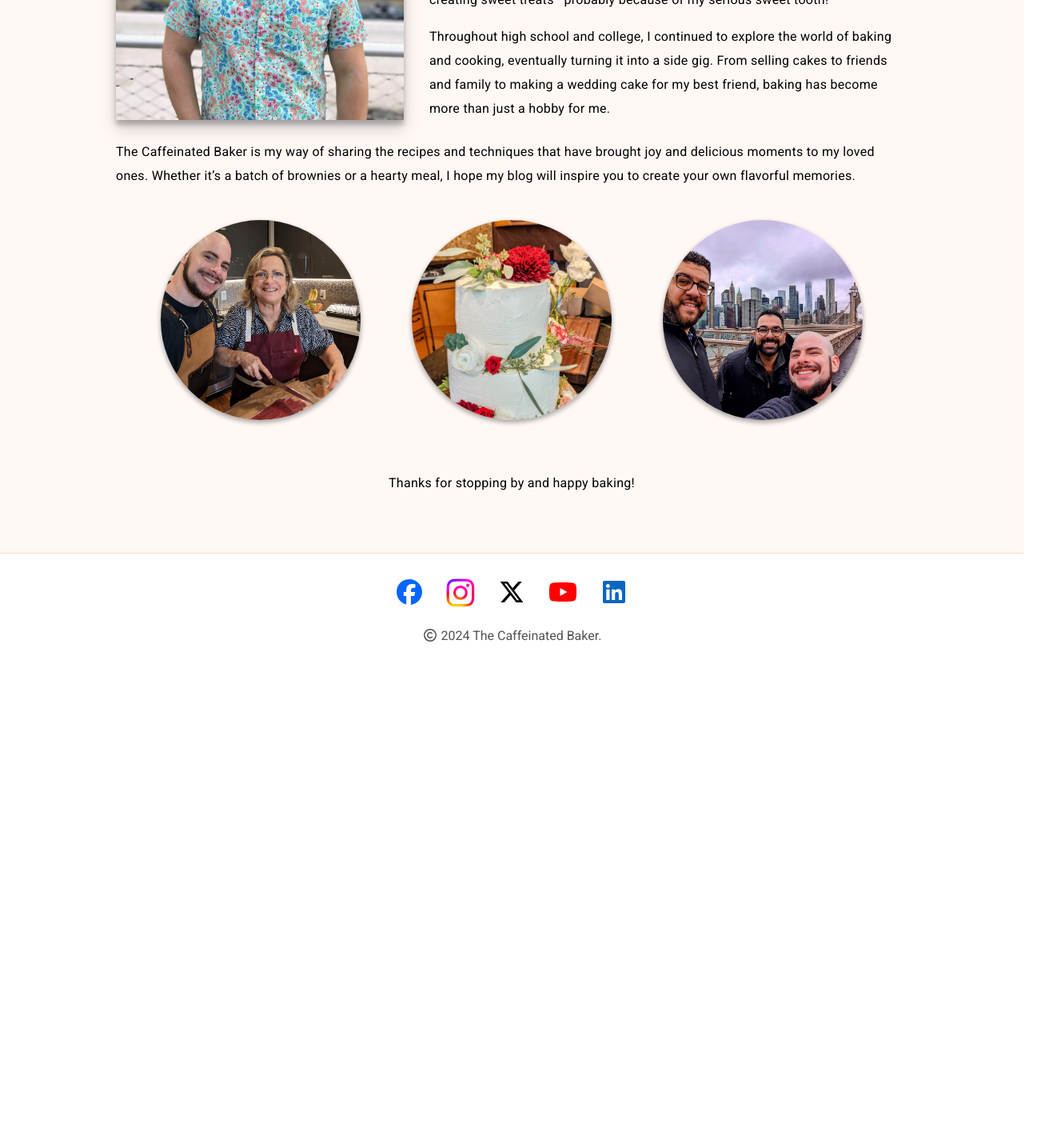
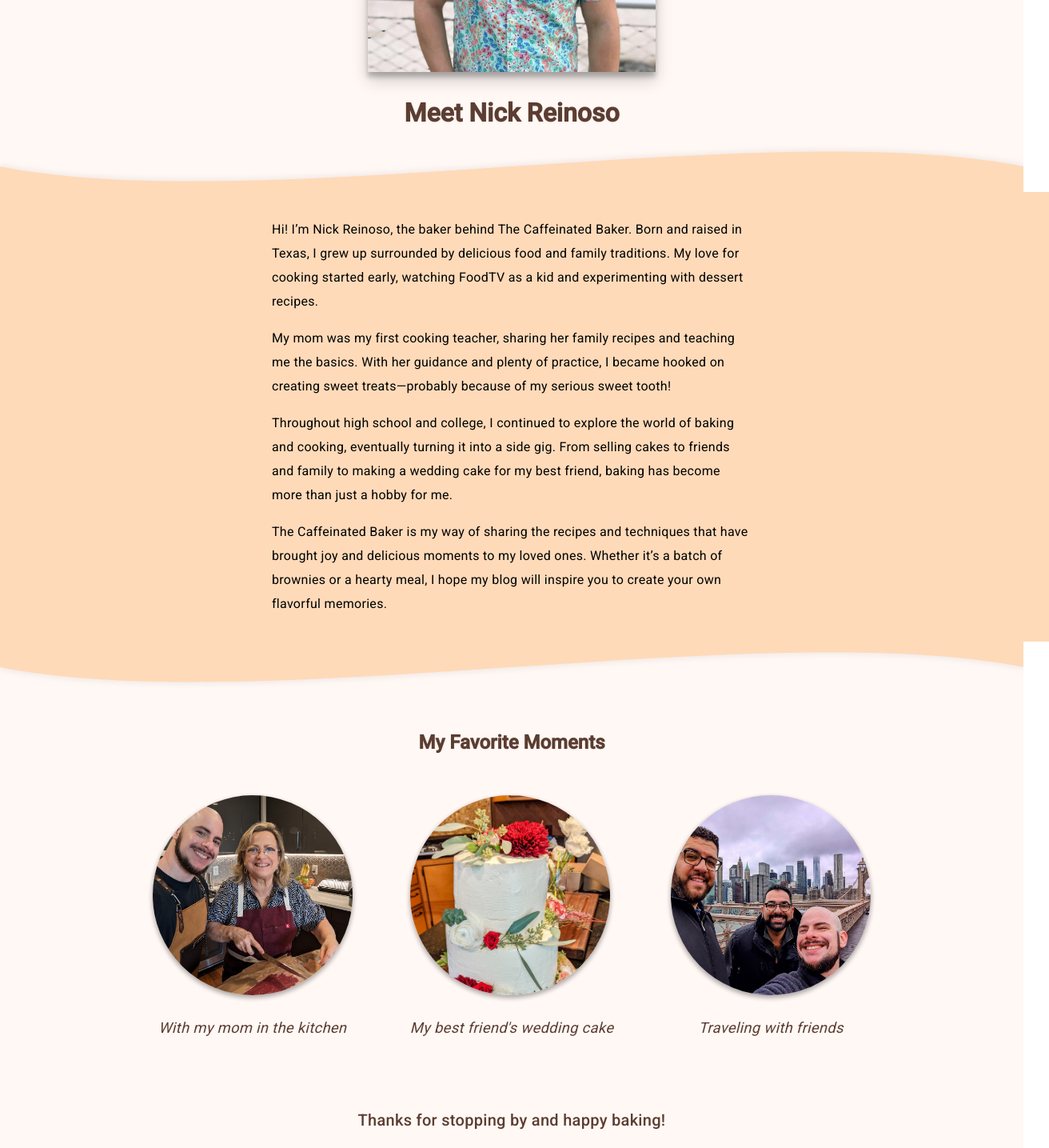
Before and after one commit to nareinoso/nicks-ez-bakes, an Angular app: page /about in a window 1280 px wide. Shown: the part 400-1835 px from the top of the page at 80% size, 1312 px wide, since content can reach past the window. Before the commit the page ends 1236 px from the top, so only its background shows below. Built offline with nearby package versions, Linux system fonts and the light colour scheme; a web font is replaced by a local one.

Commit message:
chore: update about page

```diff
--- a/src/app/core/components/footer/footer.component.scss
+++ b/src/app/core/components/footer/footer.component.scss
@@ -30,7 +30,7 @@
     display: flex;
     flex-direction: row;
     justify-content: flex-end;
-    gap: 24px;
+    gap: 64px;
     margin-top: 16px;
 
     #facebook {
--- a/src/app/features/about/about.component.html
+++ b/src/app/features/about/about.component.html
@@ -1,8 +1,15 @@
-<h1 class="page-title">Meet Nick Reinoso</h1>
-
 <div class="about-container">
+  <!-- Profile & Blurb -->
   <div class="profile-container">
     <div class="profile__img"></div>
+    <h1 class="page-title">Meet Nick Reinoso</h1>
+    <div class="wave top">
+      <svg viewBox="0 0 1440 100"
+        preserveAspectRatio="none"
+        xmlns="http://www.w3.org/2000/svg">
+        <path d="M0,40 C360,120 1080,-40 1440,40 L1440,0 L0,0 Z" />
+      </svg>
+    </div>
     <div class="profile__text mt-0">
       <p>
         Hi! I’m Nick Reinoso, the baker behind The Caffeinated Baker.
@@ -22,32 +29,51 @@
         From selling cakes to friends and family to making a wedding cake for my best friend,
         baking has become more than just a hobby for me.
       </p>
+      <p>
+        The Caffeinated Baker is my way of sharing the recipes and techniques that have
+        brought joy and delicious moments to my loved ones.
+        Whether it’s a batch of brownies or a hearty meal,
+        I hope my blog will inspire you to create your own flavorful memories.
+      </p>
+    </div>
+    <div class="wave bottom">
+      <svg viewBox="0 0 1440 100"
+        preserveAspectRatio="none"
+        xmlns="http://www.w3.org/2000/svg">
+        <path d="M0,40 C360,120 1080,-40 1440,40 L1440,0 L0,0 Z" />
+      </svg>
     </div>
   </div>
 
-  <div class="profile__text">
-    <p>
-      The Caffeinated Baker is my way of sharing the recipes and techniques that have
-      brought joy and delicious moments to my loved ones.
-      Whether it’s a batch of brownies or a hearty meal,
-      I hope my blog will inspire you to create your own flavorful memories.
-    </p>
+  <!-- Favorite Moments -->
+  <div class="favorite-moments-title">
+    <h2>My Favorite Moments</h2>
   </div>
   <div class="about-pics">
     <div class="about-pic">
       <div class="about-pic-family"></div>
+      <div class="about-pic-text">
+        <p>With my mom in the kitchen</p>
+      </div>
     </div>
     <div class="about-pic">
       <div class="about-pic-cake"></div>
+      <div class="about-pic-text">
+        <p>My best friend's wedding cake</p>
+      </div>
     </div>
     <div class="about-pic">
       <div class="about-pic-friends"></div>
+      <div class="about-pic-text">
+        <p>Traveling with friends</p>
+      </div>
     </div>
 
   </div>
 
-  <div class="profile__text">
-    <p class="text-center">
+  <!-- Greeting Footer -->
+  <div class="profile__text__footer">
+    <p>
       Thanks for stopping by and happy baking!
     </p>
   </div>
--- a/src/app/features/about/about.component.scss
+++ b/src/app/features/about/about.component.scss
@@ -1,16 +1,8 @@
 .about {
-  display: block;
-  max-width: 1070px;
-  margin: 0 auto;
-  padding: 32px 5%;
-
   &-container {
-    display: flex;
-    flex-direction: column;
-    justify-content: space-between;
-    padding: 40px;
     padding-top: 16px;
     border-radius: 8px;
+    width: 100%;
   }
 
   &-pics {
@@ -18,11 +10,29 @@
     flex-direction: row;
     flex-wrap: wrap;
     justify-content: space-evenly;
-    padding: 40px 24px;
-    gap: 32px;
+    padding: 32px 24px;
+    gap: 72px;
+
+    @media (max-width: 1024px) {
+      flex-direction: column;
+      align-items: center;
+      gap: 32px;
+
+      .about-pic:first-of-type,
+      .about-pic:last-of-type {
+        margin: 0;
+      }
+    }
   }
 
   &-pic {
+    &:first-of-type {
+      margin-left: auto;
+    }
+    &:last-of-type {
+      margin-right: auto;
+    }
+
     @mixin about-img {
       background-repeat: no-repeat;
       background-size: cover;
@@ -48,6 +58,7 @@
         @include about-img--hover;
       }
     }
+
     &-friends {
       background-image: url("/assets/images/about/friends.png");
       @include about-img;
@@ -56,6 +67,7 @@
         @include about-img--hover;
       }
     }
+
     &-family {
       background-image: url("/assets/images/about/family.png");
       @include about-img;
@@ -63,7 +75,15 @@
       &:hover {
         @include about-img--hover;
       }
-      }
+    }
+
+    &-text {
+      text-align: center;
+      margin-top: 24px;
+      font-style: italic;
+      font-size: 1.15rem;
+      color: #5c3d31;
+    }
   }
 
   p {
@@ -72,21 +92,53 @@
     margin: 0;
   }
 
+  .wave {
+  width: 100%;
+  height: 80px;
+  overflow: hidden;
+  line-height: 0;
+
+  svg {
+    display: block;
+    width: 100%;
+    height: 100%;
+    animation: steamSway 5s ease-in-out infinite;
+  }
+
+  svg path {
+    filter: drop-shadow(0 4px 4px rgba(0, 0, 0, 0.05));
+    fill: peachpuff;
+  }
+
+  &.top {
+    transform: rotate(180deg);
+  }
+}
+
+  .page-title,
+  .favorite-moments-title {
+    text-shadow: 0 1px 2px rgba(0, 0, 0, 0.05);
+  }
+
   .page-title {
-    margin-top: 0;
-    margin-left: 40px;;
+    margin: 0;
+    margin-top: 32px;
+    color: #5c3d31;
+  }
+
+  .favorite-moments-title {
+    text-align: center;
+    margin: 32px 16px 16px 16px;
+    color: #5c3d31;
   }
 
   .profile-container {
+    margin: auto;
     display: flex;
-    flex-wrap: nowrap;
+    flex-direction: column;
+    justify-content: center;
     align-items: center;
-    gap: 32px;
-
-    @media (max-width: 1100px) {
-      flex-direction: column;
-      align-items: center;
-    }
+    margin-top: 32px;
   }
 
   .profile__img {
@@ -101,17 +153,40 @@
   }
 
   .profile__text {
+    width: 100%;
+    margin-top: 24px;
+    padding: 32px;
+    background-color: peachpuff;
     display: flex;
     flex-direction: column;
     gap: 16px;
-    margin-top: 24px;
 
     &.mt-0 {
       margin-top: 0;
+    }
+
+    &__footer {
+      margin: 32px 16px;
+      padding: 16px;
+      text-align: center;
+      color: #5c3d31;
+      font-weight: 500;
+
+      p {
+        margin: 0;
+        font-size: 1.25rem;
+      }
+    }
+
+    p {
+      max-width: 600px;
+      margin: auto;
     }
   }
 
   .text-center {
     text-align: center;
+    width: 100%;
+    max-width: none;
   }
 }
--- a/src/app/features/home/home.component.html
+++ b/src/app/features/home/home.component.html
@@ -62,7 +62,7 @@
       <div class="sub-featured-item" (click)="routeToRecipe(item.slug)">
         <img [src]="item.image">
         <span>{{ item.name }}</span>
-        <mat-icon [class.bookmarked]="item.isBookmarked" (click)="bookmarkItem(item)">bookmark</mat-icon>
+        <mat-icon [class.bookmarked]="item.isBookmarked" (click)="bookmarkItem(item, $event)">bookmark</mat-icon>
       </div>
     </ng-container>
   </div>
--- a/src/app/features/home/home.component.ts
+++ b/src/app/features/home/home.component.ts
@@ -94,8 +94,10 @@ export class HomeComponent {
     this.router.navigate(['/recipe', slug]);
   }
 
-  bookmarkItem(item: FeaturedItem): void {
+  bookmarkItem(item: FeaturedItem, e: Event): void {
     // Here you would typically call a service to handle the bookmarking logic
+    e.preventDefault();
+    e.stopPropagation();
     item.isBookmarked = !item.isBookmarked;
   }
 }
```
